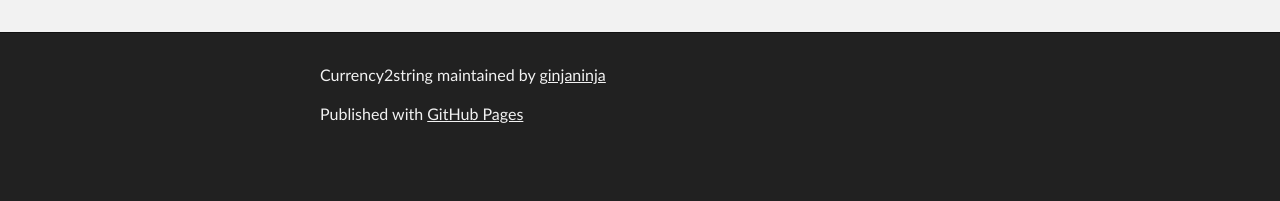
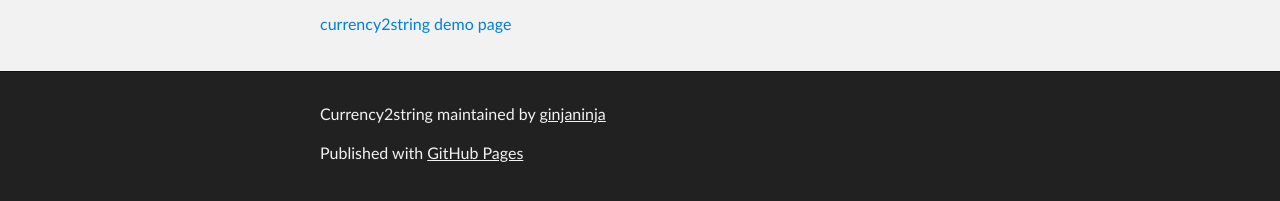
Before and after one commit to ginjaninja/currency2string, a plain HTML site: page index.html in a window 1280 px wide. Shown: the part 399-600 px from the top of the page. Drawn offline with Linux system fonts and the light colour scheme.

Commit message:
added link to demo page

```diff
--- a/index.html
+++ b/index.html
@@ -35,6 +35,9 @@
 <a name="currency2string" class="anchor" href="#currency2string"><span class="octicon octicon-link"></span></a>currency2string</h1>
 
 <p>Use currency2string to convert your currency value (ie 2523.04) to a string value like "Two thousand five hundred twenty-three and 04/100 dollars". All you need to do the conversion is in the cc.js file in /js, but the project includes a demo page and QUnit tests.</p>
+
+<p><a href="demo.html">currency2string demo page</a></p>
+
       </section>
     </div>
 
```
